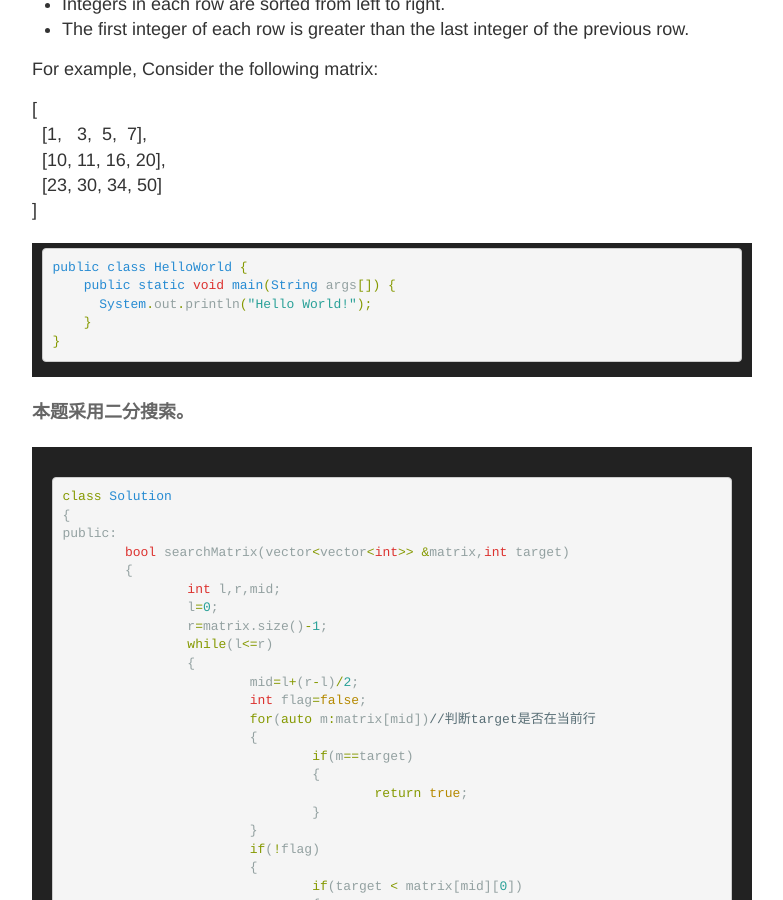
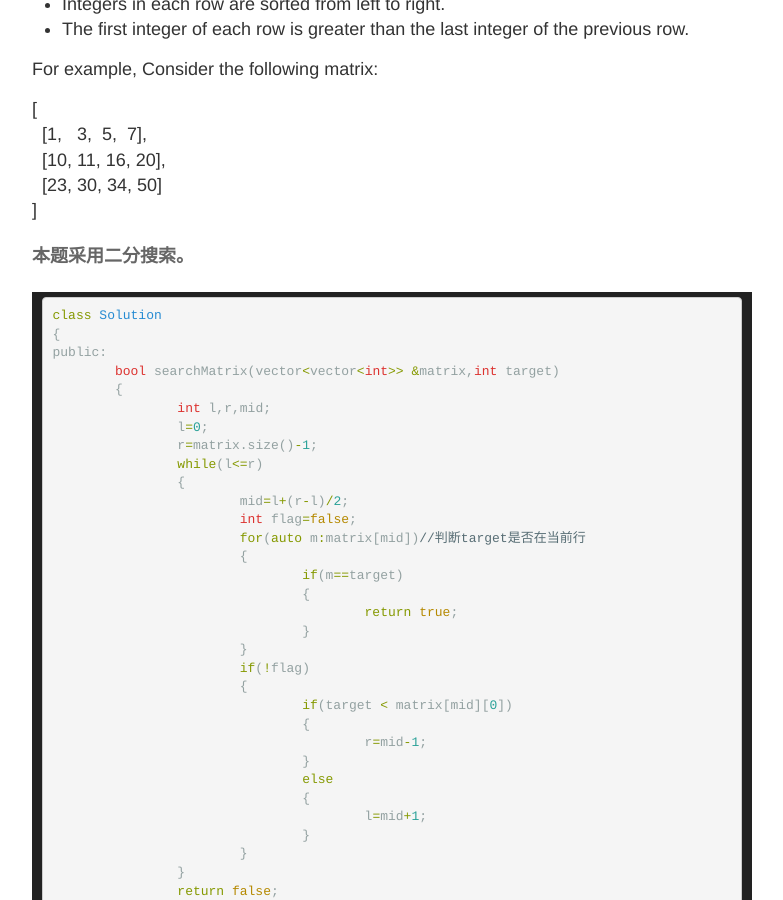
Before and after one commit to logeable/logeable.github.io, a Jekyll site: the page built from _posts/2014-11-21-Search a 2D Matrix.md, in a window 1280 px wide and 900 px high, scrolled down 341 px. Shown: the whole window, without its empty margins (248-1031 px from the left). Built offline with Jekyll 4.4.1, drawn with Linux system fonts in a browser that asks for light colours.

Commit message:
Update 2014-11-21-Search a 2D Matrix.md

````diff
--- a/_posts/2014-11-21-Search a 2D Matrix.md
+++ b/_posts/2014-11-21-Search a 2D Matrix.md
@@ -19,15 +19,9 @@
 ]
 </pre>
 
-{% highlight java %}
-public class HelloWorld {
-    public static void main(String args[]) {
-      System.out.println("Hello World!");
-    }
-}
-{% endhighlight %}
+
 ####本题采用二分搜索。
-```c++
+{% highlight c++ %}
 class Solution
 {
 public:
@@ -62,4 +56,4 @@
 		return false;
 	}
 };
-```
+{% endhighlight %}
````
